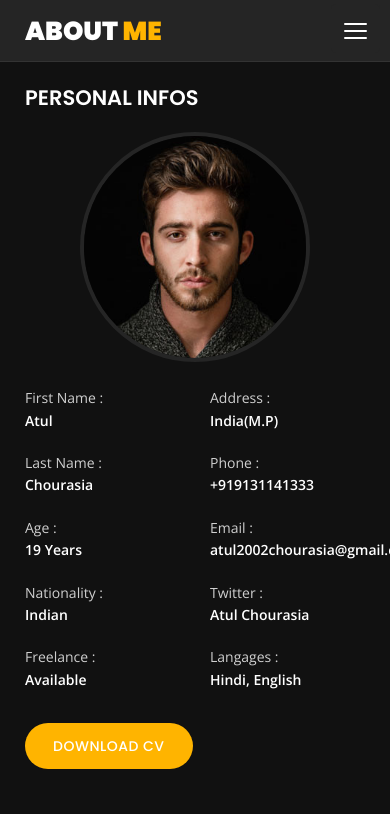
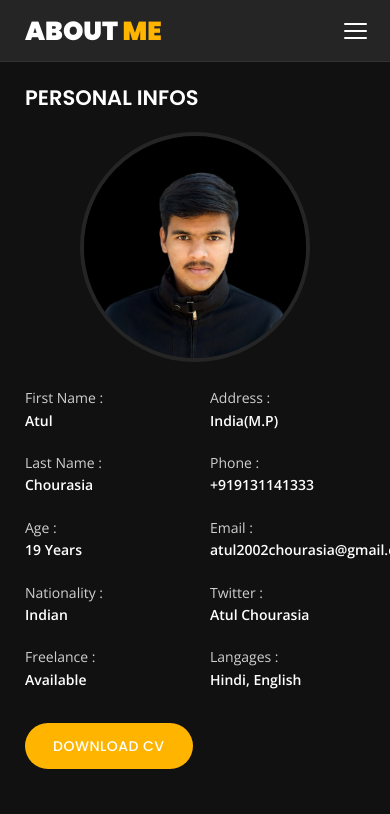
Before and after one commit to AtulChourasia/MyPortfolio, a plain HTML site: page about.html in a window 390 px wide. Shown: the top 814 px of the page. Drawn offline with nearby package versions, Linux system fonts and the light colour scheme.

Commit message:
Update about.html

```diff
--- a/about.html
+++ b/about.html
@@ -286,7 +286,7 @@
               </div>
               <div class="col-12 d-block d-sm-none">
                 <img
-                  src="img/img-mobile.jpg"
+                  src="img/mobile1.png"
                   class="img-fluid main-img-mobile"
                   alt="my picture"
                 />
```
